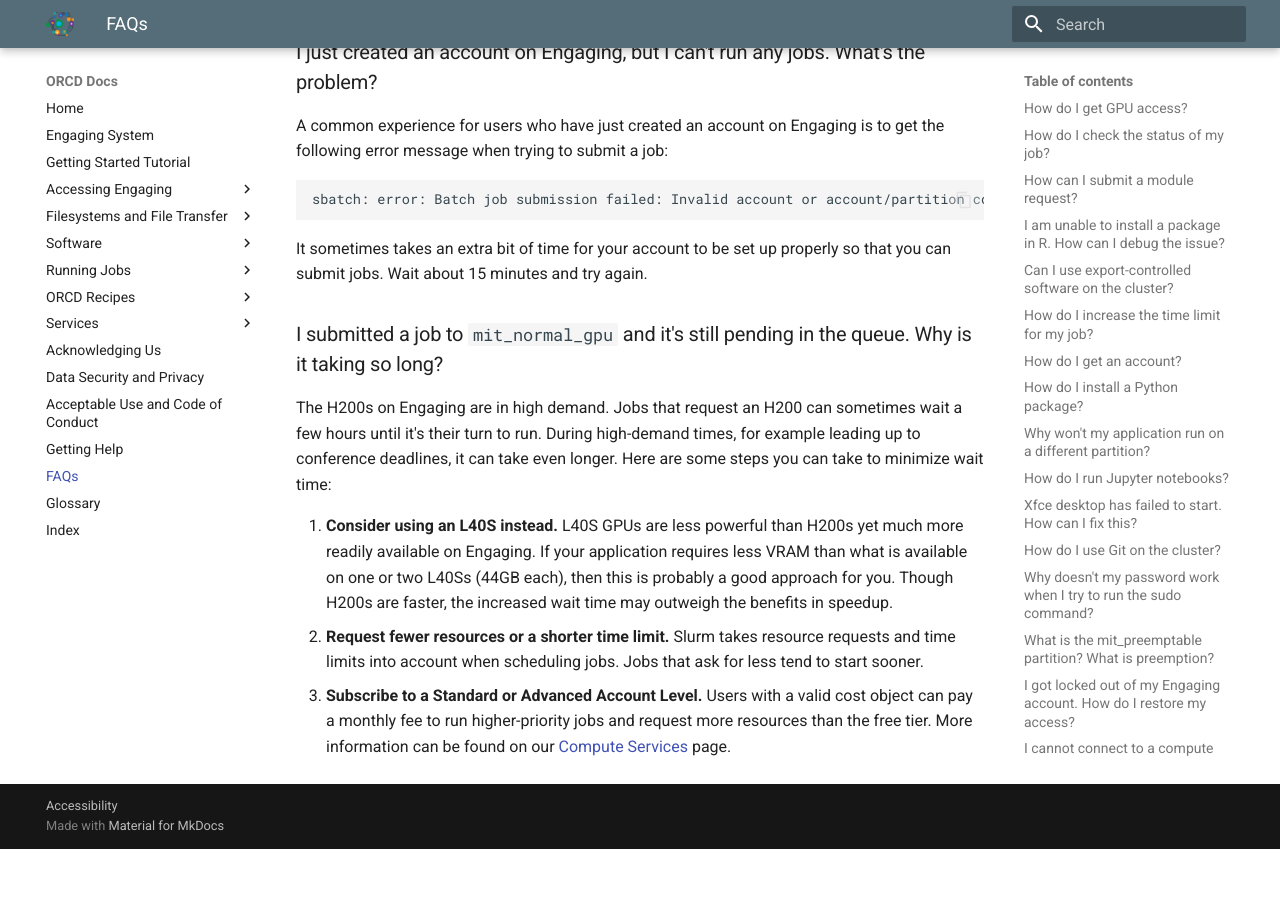
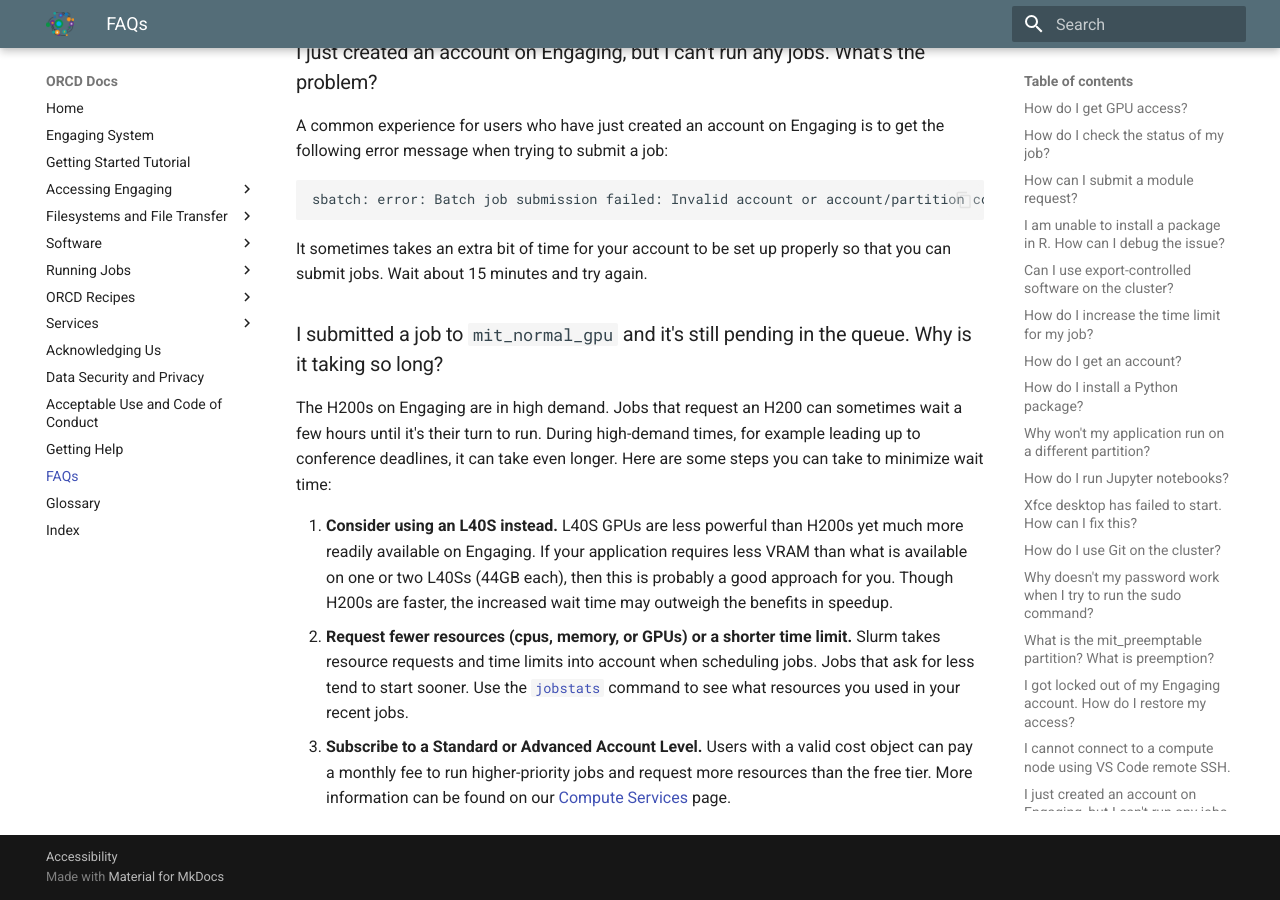
Before and after one commit to mit-orcd/orcd-docs-edit, an MkDocs documentation site: the page built from docs/faqs.md, in a window 1280 px wide and 900 px high, scrolled down 3733 px. Built offline with MkDocs 1.6.1 and Material for MkDocs 9.7.7, drawn with Linux system fonts in a browser that asks for light colours; before the commit the page ends 4582 px from its top, so only the background shows below that.

Commit message:
Specifying checking jobstats for resource usage
Co-authored-by: Lauren Milechin <13963460+lmilechin@users.noreply.github.com>

```diff
--- a/docs/faqs.md
+++ b/docs/faqs.md
@@ -152,5 +152,5 @@
 The H200s on Engaging are in high demand. Jobs that request an H200 can sometimes wait a few hours until it's their turn to run. During high-demand times, for example leading up to conference deadlines, it can take even longer. Here are some steps you can take to minimize wait time:
 
 1. **Consider using an L40S instead.** L40S GPUs are less powerful than H200s yet much more readily available on Engaging. If your application requires less VRAM than what is available on one or two L40Ss (44GB each), then this is probably a good approach for you. Though H200s are faster, the increased wait time may outweigh the benefits in speedup.
-2. **Request fewer resources or a shorter time limit.** Slurm takes resource requests and time limits into account when scheduling jobs. Jobs that ask for less tend to start sooner.
+2. **Request fewer resources (cpus, memory, or GPUs) or a shorter time limit.** Slurm takes resource requests and time limits into account when scheduling jobs. Jobs that ask for less tend to start sooner. Use the [`jobstats`](running-jobs/application-analysis.md#jobstats) command to see what resources you used in your recent jobs.
 3. **Subscribe to a Standard or Advanced Account Level.** Users with a valid cost object can pay a monthly fee to run higher-priority jobs and request more resources than the free tier. More information can be found on our [Compute Services](services/compute-services.md) page.
```
